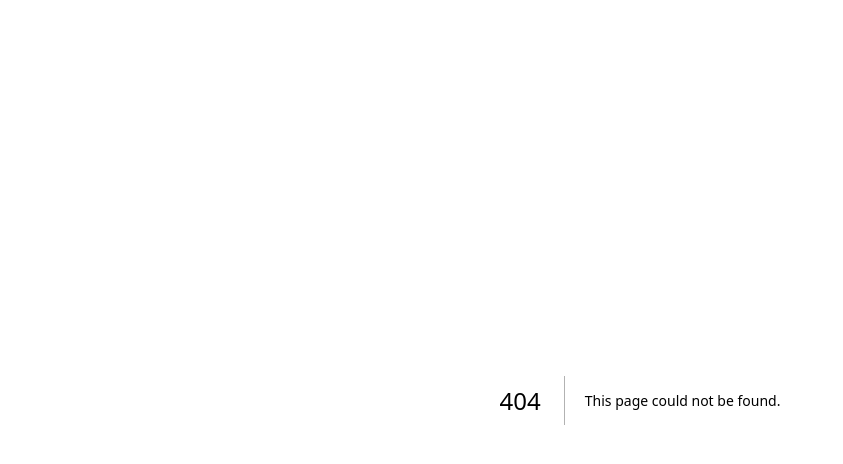
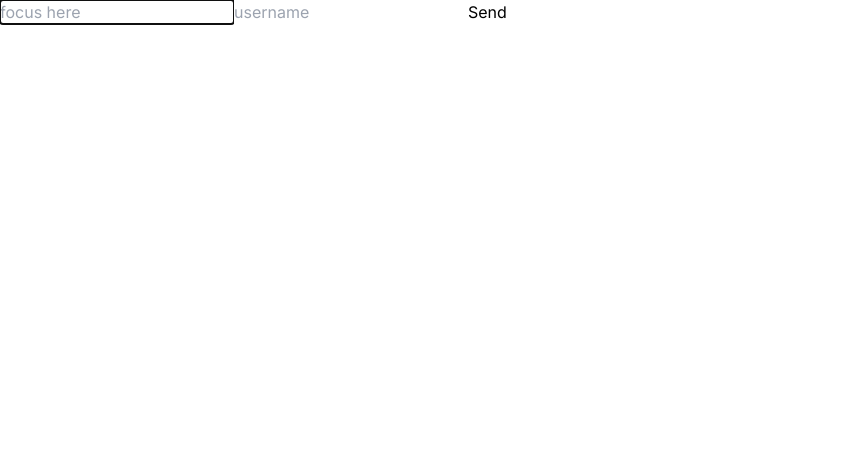
Before and after one commit to Saran-pariyar/learnext, a Next.js app: page /typescript/useref in a window 1280 px wide. Before the commit this address had no page. Shown: the top 464 px of the page, without its empty margins (0-843 px from the left). Built offline with nearby package versions, Linux system fonts and the light colour scheme.

Commit message:
useRef with typescript

```diff
--- /dev/null
+++ b/app/typescript/useref/page.tsx
@@ -0,0 +1,26 @@
+"use client";
+import React, { useEffect, useRef } from "react";
+
+const UseRefExample = () => {
+  const inputRef = useRef<HTMLInputElement>(null);
+  const usernameInputRef = useRef<HTMLInputElement>(null);
+
+  useEffect(() => {
+    //this will make focus on inputRef input tag when the page is loaded
+    inputRef.current?.focus();
+  }, []);
+
+  const handleClick = () => {
+    console.log("username is: " + usernameInputRef.current?.value);
+  };
+
+  return (
+    <div className="useRefExample">
+      <input ref={inputRef} type="text" placeholder="focus here" />
+      <input ref={usernameInputRef} type="text" placeholder="username" />
+      <button onClick={handleClick}>Send</button>
+    </div>
+  );
+};
+
+export default UseRefExample;
```
